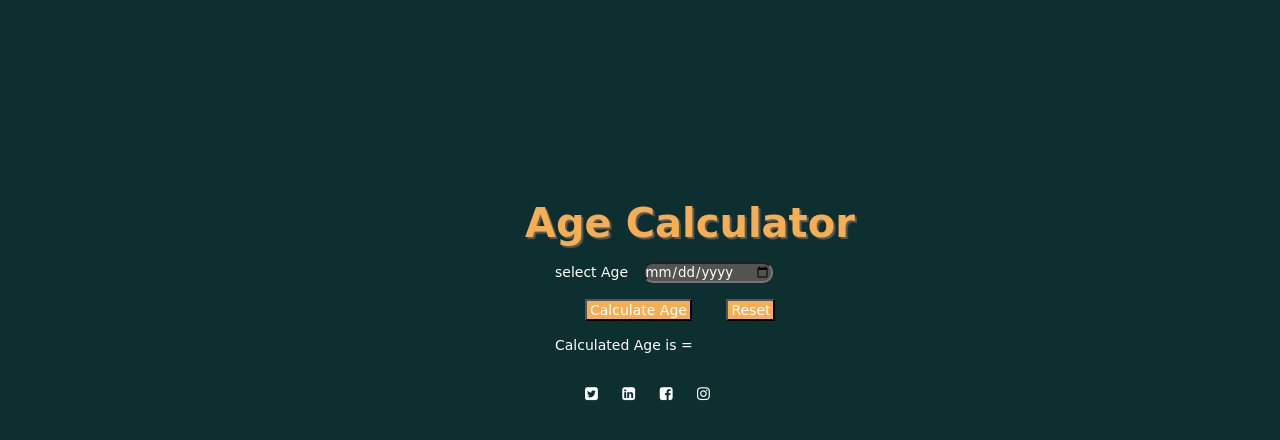
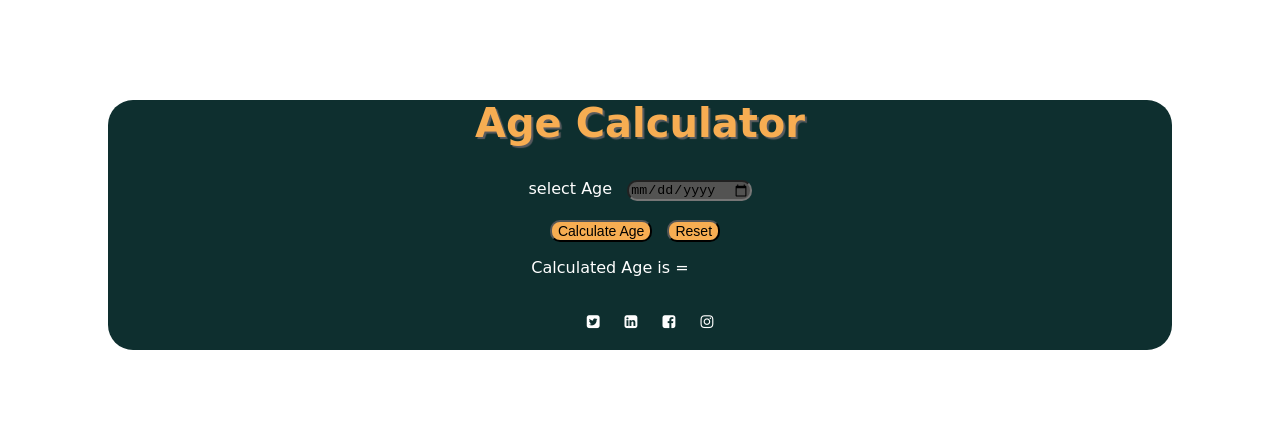
Before and after one commit to rakeshk2905/Age-Calculator, a plain HTML site: page index.html in a window 1280 px wide. Drawn offline with Linux system fonts and the light colour scheme.

Commit message:
task completed successfully
task completed successfully

```diff
--- a/index.html
+++ b/index.html
@@ -19,8 +19,8 @@
 </head>
 
 <body>
+    <div id="mainDiv">
         <h2 class="Heading">Age Calculator</h2>
-    <br>
         <form action="">
             <label for="">select Age</label>
             <input type="date" name="" id="Date">
@@ -29,9 +29,7 @@
             <button type="submit" class="buttons">Calculate Age</button>
             <button type="reset" class="buttons">Reset</button>
         </form>
-    <br>
         <p id="age">Calculated Age is =</p>
-    <br>
         <br>
         <footer>
             <a class="foot" href="https://twitter.com/" target="_blank"><i class="fa fa-twitter-square" aria-hidden="true"></i></a>
@@ -39,6 +37,12 @@
             <a class="foot" href="https://www.facebook.com/" target="_blank"><i class="fa fa-facebook-square" aria-hidden="true"></i></a>
             <a class="foot" href="https://www.instagram.com/" target="_blank"><i class="fa fa-instagram" aria-hidden="true"></i></a>
           </footer>
+          <br>
+    </div>
+
+
+
+
 </body>
 
 </html>
--- a/style.css
+++ b/style.css
@@ -1,17 +1,18 @@
-* {
+#mainDiv {
     box-sizing: border-box;
     margin: 0px;
     padding: 0px;
     color: rgb(255, 255, 255);
     font-family: 'Itim', cursive;
     background-color: #0E2F2F;
-
+    margin: 100px;
+    text-align: center;
+    border-radius: 25px;
 }
 
 .Heading {
     color: rgb(247, 173, 82);
     text-shadow: 2px 2px 1px rgb(91, 92, 95);
-    margin-left: 25px;
     font-size: 40px;
 }
 
@@ -22,21 +23,14 @@
 
 }
 
-body {
-    margin-top: 200px;
-    margin-left: 500px;
-    font-size: 14px;
-
-}
-
 .buttons {
     background-color: rgb(247, 173, 82);
-    margin-left: 30px;
-    padding: 1px 3px;
     text-align: center;
     text-decoration: none;
     display: inline-block;
     font-size: 14px;
+    border-radius: 10px;
+    margin-right: 10px;
 }
 
 .buttons:hover {
@@ -47,17 +41,18 @@ body {
     margin-left: 20px;
     display: inline-block;
     font-size: 15px;
-
+    color: white;
 }
 
 footer {
-    margin-left: 65px;
+
+    text-align: center;
 }
 
 form{
-    margin-left: 55px;
+    text-align: center;
 }
 
 #age{
-    margin-left: 55px;
+    margin-right: 60px;
 }
```
Lines whose indentation alone changed are shown as unchanged.
